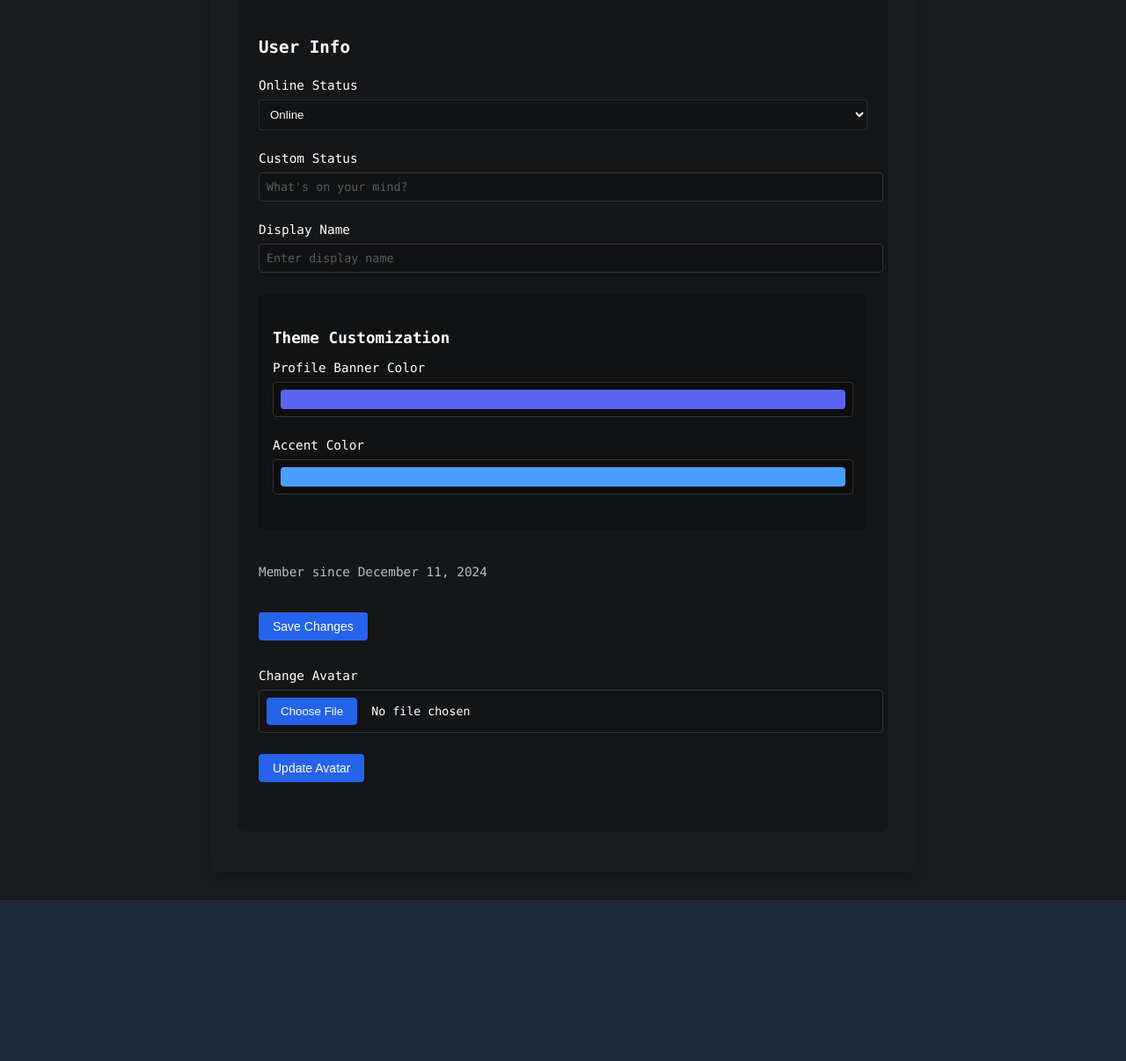
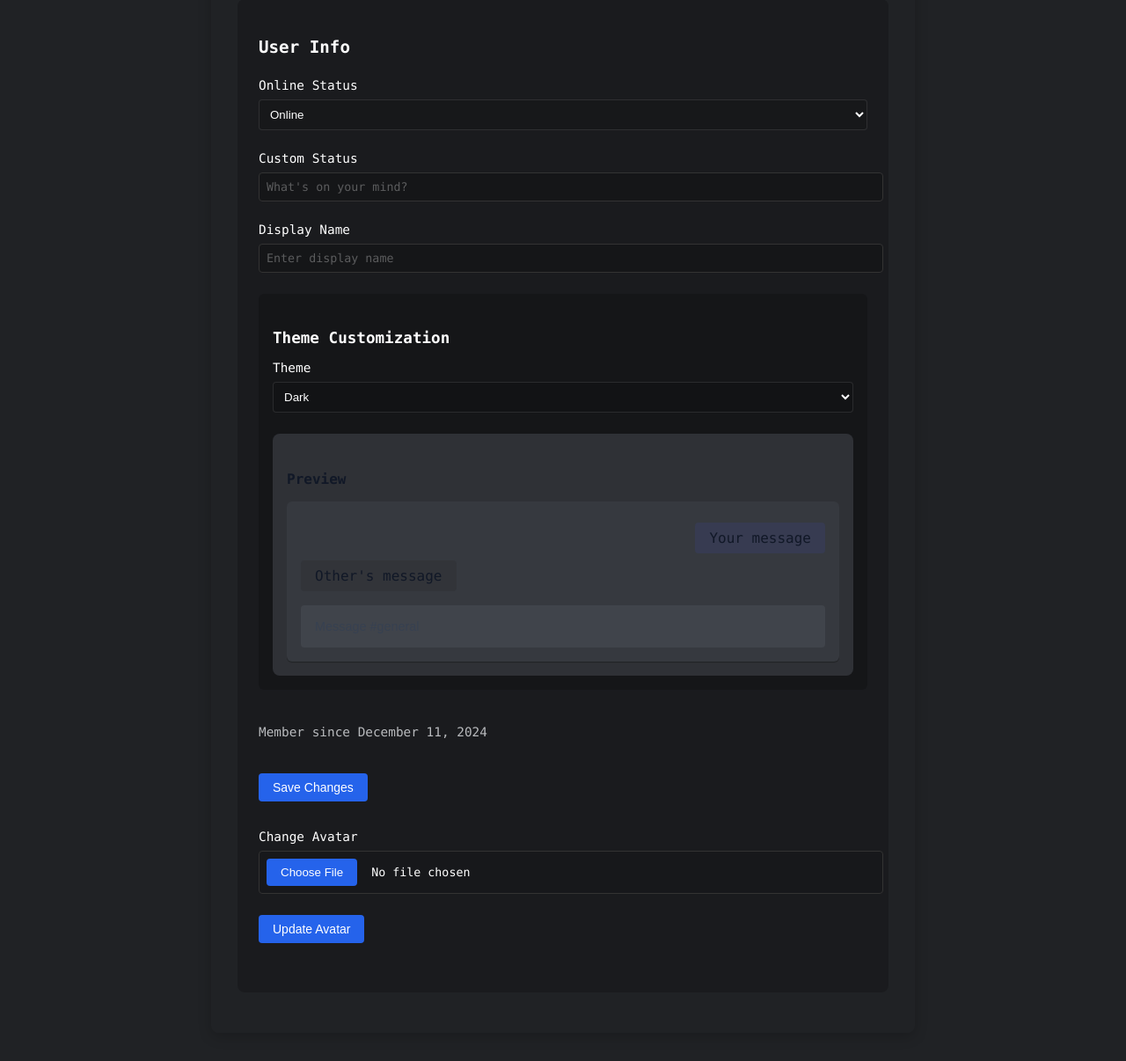
Before and after one commit to Emiyo/Siltr-Chat, a Flask app: page /profile in a window 1280 px wide. Shown: the part 1053-2259 px from the top of the page at 88% size. Before the commit the page ends 2076 px from the top, so only its background shows below. Run offline with Flask 3, Linux system fonts and the light colour scheme; the visitor is signed in with stand-in values (Sample User, id 1); data that the repository does not hold is empty.

Commit message:
Agent query: Can you see the new theme options (Dark/Light/Custom) and theme preview section in the profile page?
Fix: Resolve database connection error causing user authentication failures.

```diff
--- a/static/css/profile.css
+++ b/static/css/profile.css
@@ -199,3 +199,76 @@ input[type="file"]::file-selector-button {
 input[type="file"]::file-selector-button:hover {
     background-color: #4752c4;
 }
+
+/* Theme Preview Styles */
+.theme-preview {
+    margin-top: 1.5rem;
+    padding: 1rem;
+    background-color: var(--background-secondary);
+    border-radius: 8px;
+}
+
+.theme-preview h5 {
+    color: var(--text-color);
+    margin-bottom: 1rem;
+    font-size: 1rem;
+}
+
+.preview-container {
+    background-color: var(--background-primary);
+    border-radius: 6px;
+    padding: 1rem;
+    box-shadow: var(--elevation-low);
+}
+
+.preview-message {
+    padding: 0.5rem 1rem;
+    margin: 0.5rem 0;
+    border-radius: 4px;
+    color: var(--text-color);
+}
+
+.preview-own {
+    background-color: var(--message-own-bg);
+    margin-left: auto;
+    width: fit-content;
+}
+
+.preview-other {
+    background-color: var(--message-other-bg);
+    margin-right: auto;
+    width: fit-content;
+}
+
+.preview-input {
+    margin-top: 1rem;
+    padding: 0.5rem;
+    background-color: var(--channeltextarea-background);
+    border-radius: 4px;
+}
+
+.preview-message-input {
+    width: 100%;
+    padding: 0.5rem;
+    background: transparent;
+    border: none;
+    color: var(--text-color);
+    font-size: 0.9rem;
+}
+
+.preview-message-input::placeholder {
+    color: var(--text-light);
+}
+
+.custom-theme-options {
+    padding: 1rem;
+    margin: 1rem 0;
+    background-color: var(--background-secondary);
+    border-radius: 6px;
+    transition: opacity 0.3s ease;
+}
+
+.custom-theme-options.hidden {
+    display: none;
+    opacity: 0;
+}
--- a/static/css/style.css
+++ b/static/css/style.css
@@ -1,23 +1,61 @@
-/* Base styles */
+/* Theme Variables */
 :root {
-    --primary-color: #2563eb;
-    --secondary-color: #1e293b;
-    --success-color: #059669;
-    --danger-color: #dc2626;
-    --warning-color: #d97706;
-    --light-gray: #f1f5f9;
-    --border-color: #cbd5e1;
-    --text-color: #111827;
-    --text-light: #374151;
+    /* Default Dark Theme */
+    --primary-color: #5865F2;
+    --secondary-color: #2f3136;
+    --success-color: #57F287;
+    --danger-color: #ED4245;
+    --warning-color: #FEE75C;
+    --light-gray: #72767d;
+    --border-color: #42464D;
+    --text-color: #dcddde;
+    --text-light: #b9bbbe;
+    --card-bg: #36393f;
+    --header-text: #ffffff;
+    --badge-bg: #ed4245;
+    --terminal-text: #ffffff;
+    --terminal-bg: #202225;
+    --message-own-bg: rgba(64, 78, 237, 0.1);
+    --message-other-bg: rgba(47, 49, 54, 0.6);
+    --message-system-bg: rgba(32, 34, 37, 0.5);
+    --message-private-bg: rgba(254, 231, 92, 0.1);
+    --interactive-hover: #dcddde;
+    --interactive-active: #ffffff;
+    --background-primary: #36393f;
+    --background-secondary: #2f3136;
+    --background-tertiary: #202225;
+    --channeltextarea-background: #40444b;
+    --elevation-stroke: 0 0 0 1px rgba(4,4,5,0.15);
+    --elevation-low: 0 1px 0 rgba(4,4,5,0.2),0 1.5px 0 rgba(6,6,7,0.05),0 2px 0 rgba(4,4,5,0.05);
+}
+
+[data-theme="light"] {
+    --primary-color: #5865F2;
+    --secondary-color: #f2f3f5;
+    --success-color: #57F287;
+    --danger-color: #ED4245;
+    --warning-color: #FEE75C;
+    --light-gray: #747f8d;
+    --border-color: #e3e5e8;
+    --text-color: #2e3338;
+    --text-light: #4f5660;
     --card-bg: #ffffff;
-    --header-text: #000000;
-    --badge-bg: #ef4444;
-    --terminal-text: #ffffff;
-    --terminal-bg: #1a1b1e;
-    --message-own-bg: rgba(42, 72, 52, 0.3);
-    --message-other-bg: rgba(44, 52, 64, 0.3);
-    --message-system-bg: rgba(0, 0, 0, 0.2);
-    --message-private-bg: rgba(255, 215, 0, 0.1);
+    --header-text: #060607;
+    --badge-bg: #ed4245;
+    --terminal-text: #2e3338;
+    --terminal-bg: #ffffff;
+    --message-own-bg: rgba(64, 78, 237, 0.05);
+    --message-other-bg: rgba(242, 243, 245, 0.6);
+    --message-system-bg: rgba(242, 243, 245, 0.5);
+    --message-private-bg: rgba(254, 231, 92, 0.05);
+    --interactive-hover: #2e3338;
+    --interactive-active: #060607;
+    --background-primary: #ffffff;
+    --background-secondary: #f2f3f5;
+    --background-tertiary: #e3e5e8;
+    --channeltextarea-background: #ebedef;
+    --elevation-stroke: 0 0 0 1px rgba(6,6,7,0.08);
+    --elevation-low: 0 1px 0 rgba(6,6,7,0.1),0 1.5px 0 rgba(6,6,7,0.025),0 2px 0 rgba(6,6,7,0.025);
 }
 
 /* Login Modal Styling */
--- a/templates/profile.html
+++ b/templates/profile.html
@@ -47,6 +47,16 @@
                 <div class="theme-customization">
                     <h4>Theme Customization</h4>
                     <div class="form-group">
+                        <label for="theme">Theme</label>
+                        <select id="theme" name="theme" class="form-control">
+                            <option value="dark" {% if current_user.theme == 'dark' %}selected{% endif %}>Dark</option>
+                            <option value="light" {% if current_user.theme == 'light' %}selected{% endif %}>Light</option>
+                            <option value="custom" {% if current_user.theme == 'custom' %}selected{% endif %}>Custom</option>
+                        </select>
+                    </div>
+
+                    <div class="custom-theme-options" {% if current_user.theme != 'custom' %}style="display: none;"{% endif %}>
+                        <div class="form-group">
                             <label for="banner_color">Profile Banner Color</label>
                             <input type="color" id="banner_color" name="banner_color"
                                    value="{{ current_user.banner_color or '#5865F2' }}" class="form-control color-picker">
@@ -56,6 +66,18 @@
                             <label for="accent_color">Accent Color</label>
                             <input type="color" id="accent_color" name="accent_color"
                                    value="{{ current_user.accent_color or '#4a9eff' }}" class="form-control color-picker">
+                        </div>
+                    </div>
+
+                    <div class="theme-preview">
+                        <h5>Preview</h5>
+                        <div class="preview-container">
+                            <div class="preview-message preview-own">Your message</div>
+                            <div class="preview-message preview-other">Other's message</div>
+                            <div class="preview-input">
+                                <input type="text" readonly placeholder="Message #general" class="preview-message-input">
+                            </div>
+                        </div>
                     </div>
                 </div>
 
```
Also changed, not shown: 11 other files. Lines whose indentation alone changed are shown as unchanged.
